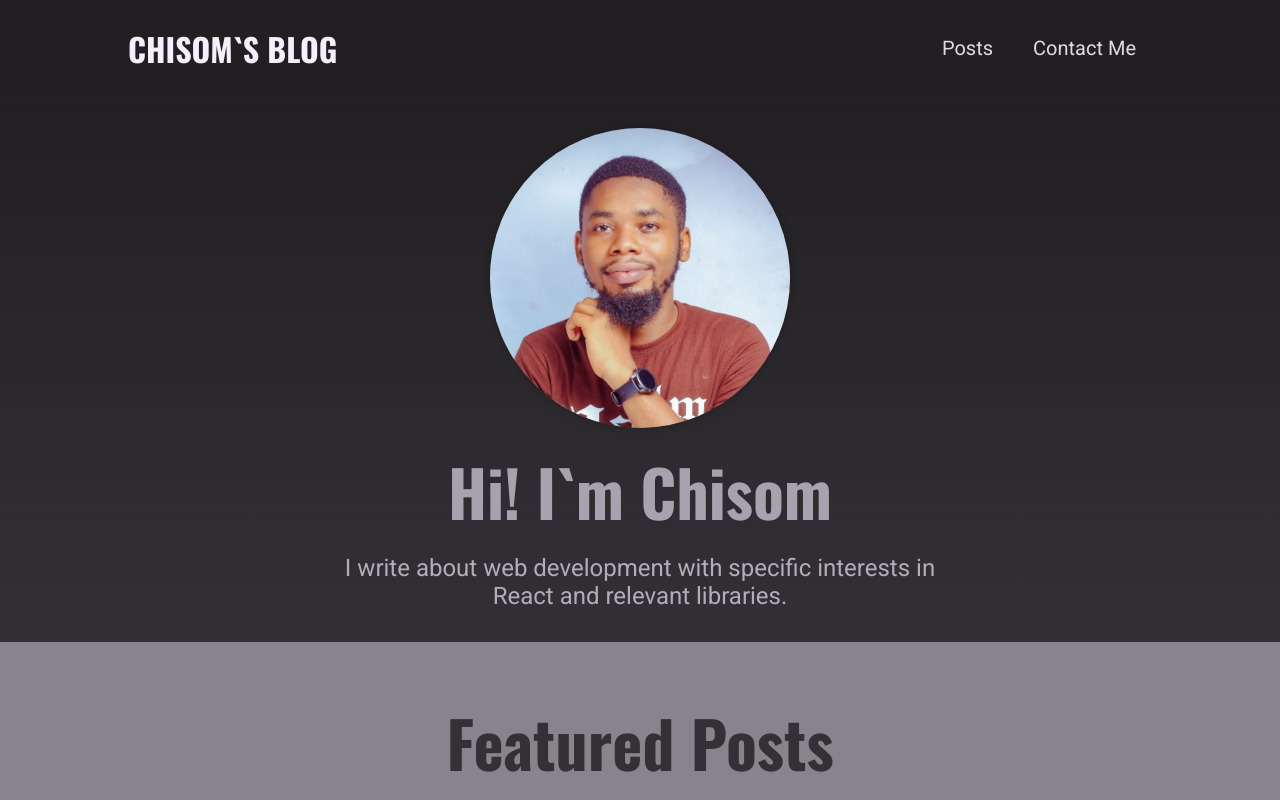
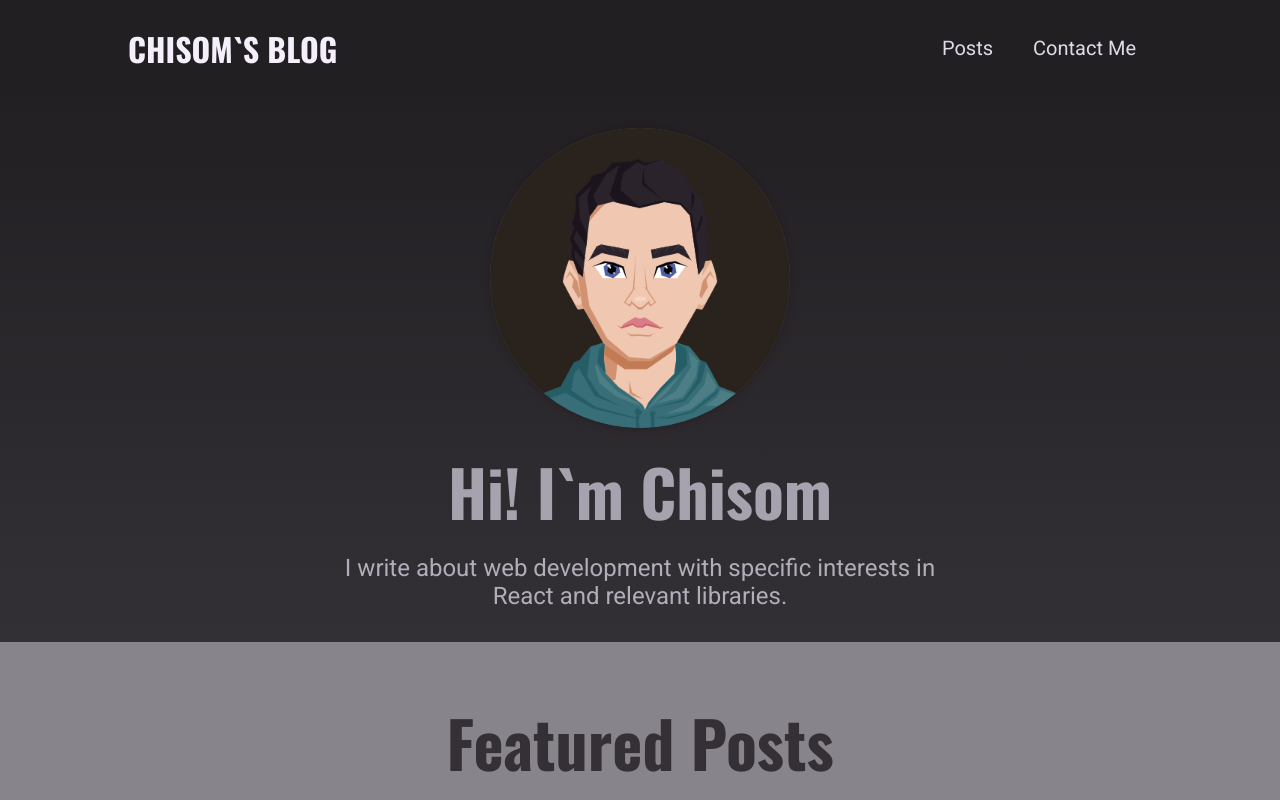
Before and after one commit to chisomije92/blog-project, a Next.js app: page / in a window 1280 px wide. Shown: the top 800 px of the page. Built offline with nearby package versions, Linux system fonts and the light colour scheme.

Commit message:
replace image

```diff
--- a/components/home-page/hero.js
+++ b/components/home-page/hero.js
@@ -6,7 +6,7 @@ const Hero = () => {
     <section className={classes.hero}>
       <div className={classes.image}>
         <Image
-          src="/images/site/jerry.png"
+          src="/images/site/Avatar.png"
           alt="An Image showing Chisom"
           width={300}
           height={300}
--- a/posts/getting-started-nextjs.md
+++ b/posts/getting-started-nextjs.md
@@ -1,6 +1,6 @@
 ---
 title: "Getting Started with NextJS"
-date: "2022-10-16"
+date: "2022-01-16"
 image: getting-started-nextjs.png
 excerpt: NextJS is a the React framework for production - it makes building fullstack React apps and sites a breeze and ships with built-in SSR.
 isFeatured: true
```
Also changed, not shown: public/images/site/Avatar.png (added), public/images/site/jerry.png (deleted).
